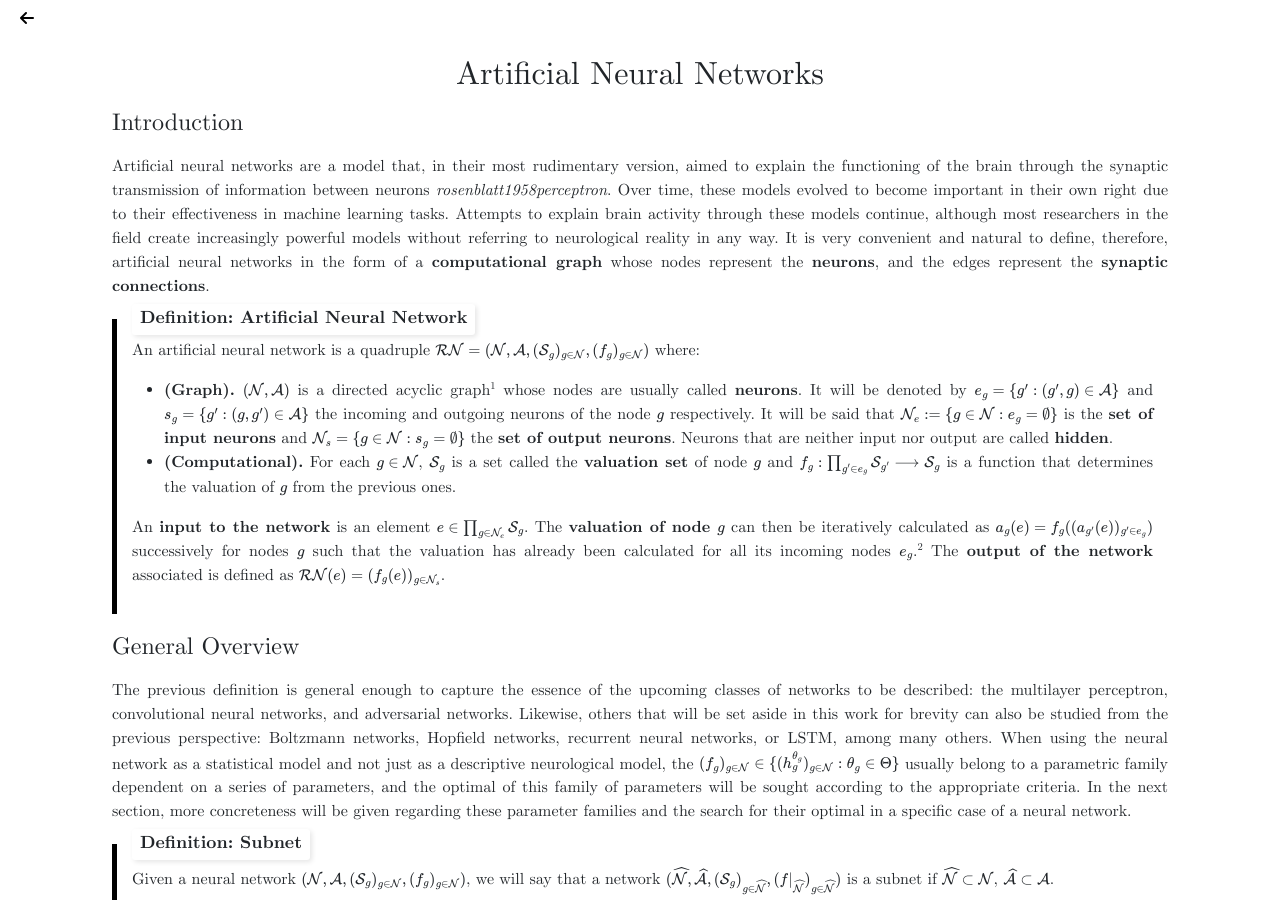
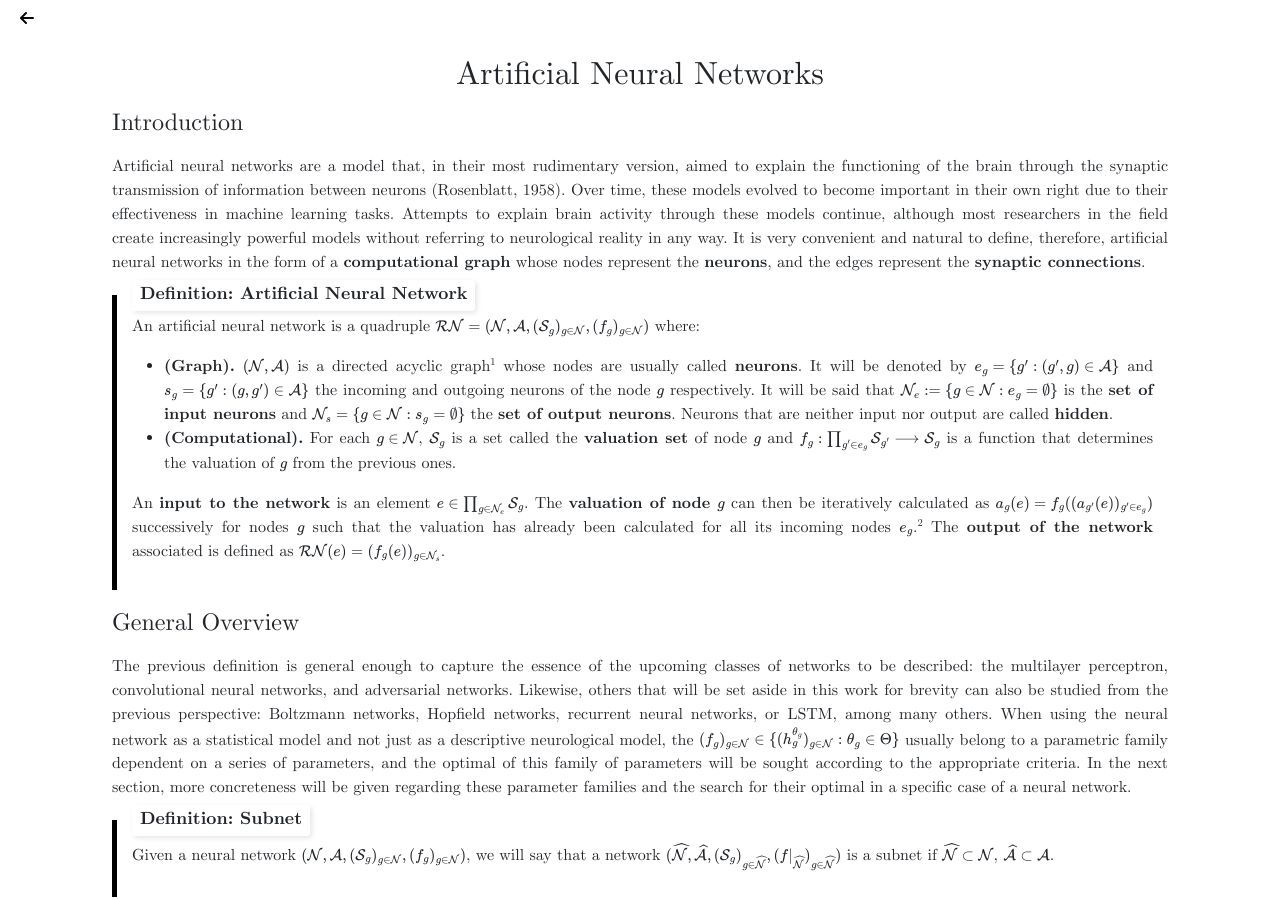
Before and after one commit to RoidaVinci/web, a Jekyll site: the page articles/nn_graph.html, which Jekyll copies as it is, in a window 1280 px wide and 900 px high. Built offline with Jekyll 4.4.1, drawn with Linux system fonts in a browser that asks for light colours; some web fonts are replaced; some of the changed text lies outside the part shown.

Commit message:
Update nn_graph.html

```diff
--- a/articles/nn_graph.html
+++ b/articles/nn_graph.html
@@ -42,7 +42,7 @@
 
     <h2 class="section-title">Introduction</h2>
     <p>
-      Artificial neural networks are a model that, in their most rudimentary version, aimed to explain the functioning of the brain through the synaptic transmission of information between neurons <cite>rosenblatt1958perceptron</cite>. Over time, these models evolved to become important in their own right due to their effectiveness in machine learning tasks. Attempts to explain brain activity through these models continue, although most researchers in the field create increasingly powerful models without referring to neurological reality in any way. It is very convenient and natural to define, therefore, artificial neural networks in the form of a <strong>computational graph</strong> whose nodes represent the <strong>neurons</strong>, and the edges represent the <strong>synaptic connections</strong>.
+      Artificial neural networks are a model that, in their most rudimentary version, aimed to explain the functioning of the brain through the synaptic transmission of information between neurons (Rosenblatt, 1958). Over time, these models evolved to become important in their own right due to their effectiveness in machine learning tasks. Attempts to explain brain activity through these models continue, although most researchers in the field create increasingly powerful models without referring to neurological reality in any way. It is very convenient and natural to define, therefore, artificial neural networks in the form of a <strong>computational graph</strong> whose nodes represent the <strong>neurons</strong>, and the edges represent the <strong>synaptic connections</strong>.
     </p>
 
     <div class="definition">
@@ -141,6 +141,11 @@
       The concept of subnets and the ability to define specific network architectures with weight assignment operators adds flexibility and adaptability to the model, allowing for various configurations and optimizations in different applications. As we delve further into the specifics of neural networks, we will explore how these models can be trained effectively, leveraging algorithms like backpropagation to minimize empirical risk and enhance performance.
     </p>
 
+<h2 class="section-title">References</h2>
+<ul>
+  <li>Rosenblatt, F. (1958). The perceptron: A probabilistic model for information storage and organization in the brain. *Psychological Review*, 65(6), 386-408. doi:10.1037/h0042519</li>
+</ul>
+
   </main>
 </body>
 </html>
```
